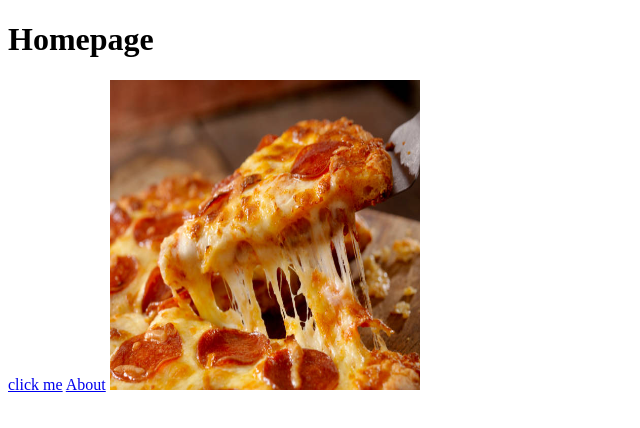
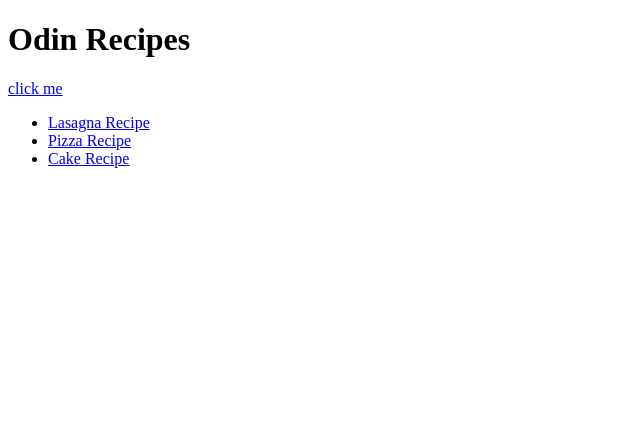
Before and after one commit to NYpYCwPoUjQHp/odin-recipes, a plain HTML site: page index.html in a window 1280 px wide. Shown: the whole page, without its empty margins (0-640 px from the left). Drawn offline with Linux system fonts and the light colour scheme.

Commit message:
mod and delete

```diff
--- a/index.html
+++ b/index.html
@@ -6,11 +6,24 @@
     <title>Document</title>
 </head>
 <body>
-    <h1>Homepage</h1>
+    <h1>Odin Recipes</h1>
     <a href="https://www.theodinproject.com/about" target="_blank" rel="noopener noreferrer">click me</a>
 
-    <a href="pages/about.html">About</a>
+    <ul>
+        <li><a href="recipes/lasagna.html">Lasagna Recipe</a></li>
+        <li><a href="recipes/pizza.html">Pizza Recipe</a></li>
+        <li><a href="recipes/cake.html">Cake Recipe</a></li>
 
-    <img src="images/pizza.jpg" alt="Pizza Logo" height="310" width="310">
+
+      </ul>
+
+
+
+
+
+
+
+    <!-- <img src="images/pizza.jpg" alt="Pizza Logo" height="310" width="310"> -->
+
 </body>
 </html>
```
Also changed, not shown: pages/test.html (deleted).
